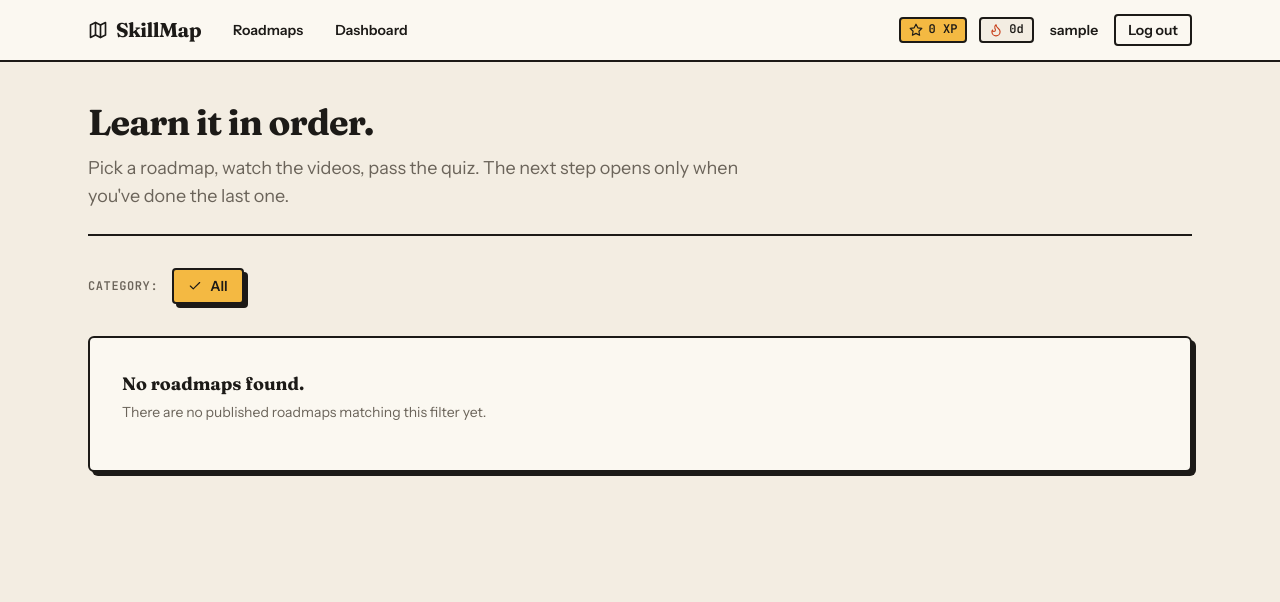
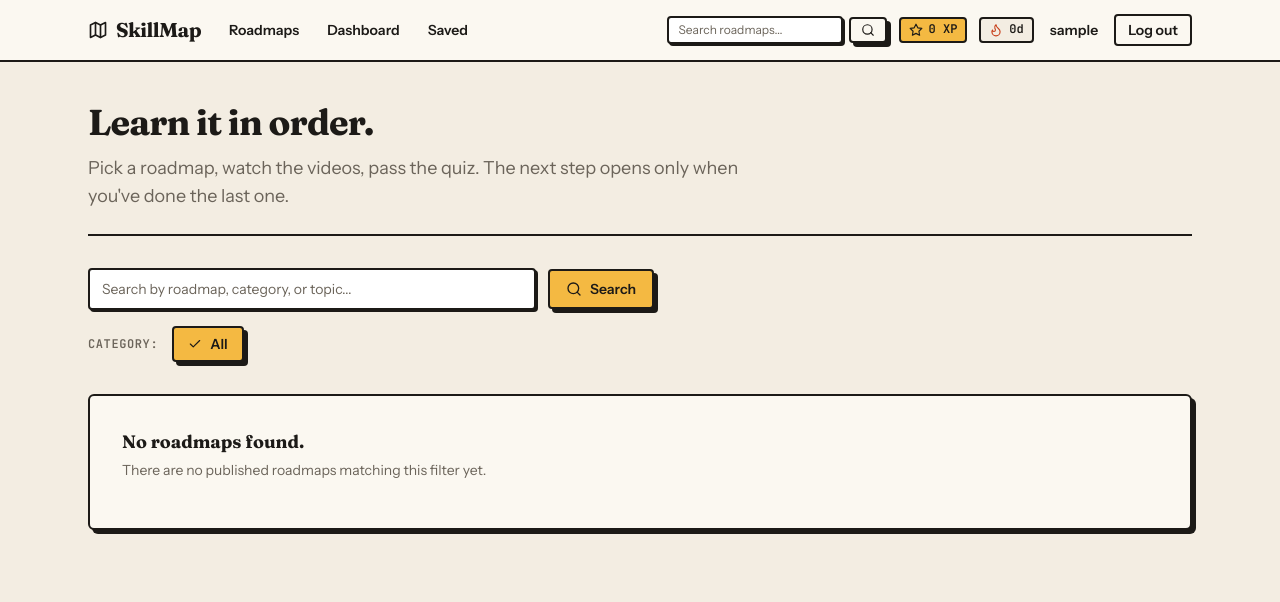
Before and after one commit to Esingh-byte/SkillMap, a Django app: page /roadmaps/ in a window 1280 px wide. Shown: the top 602 px of the page. Run offline with Django 5.2, Linux system fonts and the light colour scheme; the visitor is signed in with stand-in values (Sample User, id 1); data that the repository does not hold is empty; some libraries are stand-ins or nearby versions.

Commit message:
Add bookmarks and roadmap search

```diff
--- a/roadmaps/urls.py
+++ b/roadmaps/urls.py
@@ -5,6 +5,8 @@ app_name = "roadmaps"
 
 urlpatterns = [
     path("", views.roadmap_list, name="list"),
+    path("saved/", views.saved_roadmaps, name="saved"),
     path("<slug:slug>/", views.roadmap_detail, name="detail"),
+    path("<slug:slug>/bookmark/", views.toggle_bookmark, name="bookmark"),
     path("<slug:roadmap_slug>/<slug:node_slug>/", views.node_detail, name="node_detail"),
 ]
--- a/roadmaps/views.py
+++ b/roadmaps/views.py
@@ -1,6 +1,11 @@
+from django.contrib import messages
 from django.contrib.auth.decorators import login_required
 from django.core.exceptions import PermissionDenied
-from django.shortcuts import get_object_or_404, render
+from django.core.paginator import Paginator
+from django.shortcuts import get_object_or_404, redirect, render
+from django.urls import reverse
+from django.utils.http import url_has_allowed_host_and_scheme
+from django.views.decorators.http import require_POST
 
 from notes.models import Note
 from progress.models import NodeProgress, VideoProgress
@@ -12,22 +17,81 @@ from progress.services import (
 )
 
 from .models import Category, Node, Roadmap
+from .services import (
+    get_bookmarked_roadmap_ids,
+    get_saved_roadmaps,
+    search_roadmaps,
+    toggle_roadmap_bookmark,
+)
+
+ROADMAPS_PER_PAGE = 12
 
 
 def roadmap_list(request):
-    roadmaps = Roadmap.objects.filter(is_published=True).select_related("category")
-    selected = request.GET.get("category", "")
-    if selected:
-        roadmaps = roadmaps.filter(category__slug=selected)
+    q = (request.GET.get("q") or "").strip()
+    selected = (request.GET.get("category") or "").strip()
+    qs = search_roadmaps(q=q, category=selected or None)
+
+    paginator = Paginator(qs, ROADMAPS_PER_PAGE)
+    page_obj = paginator.get_page(request.GET.get("page"))
+
     return render(
         request,
         "roadmaps/roadmap_list.html",
         {
-            "roadmaps": roadmaps.order_by("title"),
+            "roadmaps": page_obj,
+            "page_obj": page_obj,
             "categories": Category.objects.order_by("name"),
             "selected_category": selected,
+            "q": q,
+            "bookmarked_ids": get_bookmarked_roadmap_ids(request.user),
         },
     )
+
+
+@login_required
+def saved_roadmaps(request):
+    roadmaps = list(get_saved_roadmaps(request.user))
+    bookmarked_ids = {r.pk for r in roadmaps}
+    return render(
+        request,
+        "roadmaps/saved_roadmaps.html",
+        {
+            "roadmaps": roadmaps,
+            "bookmarked_ids": bookmarked_ids,
+        },
+    )
+
+
+@login_required
+@require_POST
+def toggle_bookmark(request, slug):
+    roadmap = get_object_or_404(Roadmap, slug=slug, is_published=True)
+    is_bookmarked = toggle_roadmap_bookmark(request.user, roadmap)
+
+    if request.headers.get("HX-Request") == "true":
+        return render(
+            request,
+            "roadmaps/_bookmark_button.html",
+            {
+                "roadmap": roadmap,
+                "is_bookmarked": is_bookmarked,
+            },
+        )
+
+    if is_bookmarked:
+        messages.success(request, f"Saved '{roadmap.title}' to your bookmarks.")
+    else:
+        messages.info(request, f"Removed '{roadmap.title}' from your saved roadmaps.")
+
+    next_url = request.POST.get("next") or request.META.get("HTTP_REFERER") or ""
+    if next_url and url_has_allowed_host_and_scheme(
+        url=next_url,
+        allowed_hosts={request.get_host()},
+        require_https=request.is_secure(),
+    ):
+        return redirect(next_url)
+    return redirect(reverse("roadmaps:detail", args=[roadmap.slug]))
 
 
 @login_required
@@ -39,6 +103,7 @@ def roadmap_detail(request, slug):
         {"node": n, "status": statuses[n.pk]}
         for n in roadmap.nodes.order_by("order", "pk")
     ]
+    bookmarked_ids = get_bookmarked_roadmap_ids(request.user)
     return render(
         request,
         "roadmaps/roadmap_detail.html",
@@ -46,6 +111,8 @@ def roadmap_detail(request, slug):
             "roadmap": roadmap,
             "nodes": nodes,
             "progress": roadmap_progress(request.user, roadmap),
+            "is_bookmarked": roadmap.pk in bookmarked_ids,
+            "bookmarked_ids": bookmarked_ids,
         },
     )
 
--- a/templates/base.html
+++ b/templates/base.html
@@ -32,12 +32,13 @@
       },
     };
   </script>
+  <script src="https://unpkg.com/htmx.org@2.0.4"></script>
   <link rel="stylesheet" href="{% static 'css/app.css' %}">
 </head>
 <body class="min-h-screen flex flex-col bg-paper text-ink font-sans">
   <header class="bg-card border-b-2 border-ink">
     <nav class="max-w-6xl mx-auto px-4 sm:px-6 py-3.5 flex flex-wrap items-center justify-between gap-4" aria-label="Main navigation">
-      <div class="flex items-center gap-6">
+      <div class="flex flex-wrap items-center gap-5">
         <a href="{% url 'roadmaps:list' %}" class="inline-flex items-center gap-2 font-heading text-xl font-bold text-ink tracking-tight no-underline">
           <svg class="w-5 h-5 shrink-0" viewBox="0 0 24 24" fill="none" stroke="currentColor" stroke-width="2" stroke-linecap="round" stroke-linejoin="round" aria-hidden="true">
             <path d="M3 6l6-3 6 3 6-3v15l-6 3-6-3-6 3V6z"/>
@@ -46,13 +47,32 @@
           </svg>
           <span>SkillMap</span>
         </a>
-        <div class="flex items-center gap-4 text-sm font-semibold">
+        <div class="flex items-center gap-3 text-sm font-semibold">
           <a href="{% url 'roadmaps:list' %}" class="px-2 py-1 rounded hover:bg-paper transition-colors">Roadmaps</a>
           <a href="{% url 'dashboard:home' %}" class="px-2 py-1 rounded hover:bg-paper transition-colors">Dashboard</a>
+          {% if user.is_authenticated %}
+            <a href="{% url 'roadmaps:saved' %}" class="px-2 py-1 rounded hover:bg-paper transition-colors">Saved</a>
+          {% endif %}
         </div>
       </div>
 
       <div class="flex flex-wrap items-center gap-3">
+        <form method="get" action="{% url 'roadmaps:list' %}" role="search" class="flex items-center gap-1.5">
+          <label for="navbar-search-q" class="sr-only">Search roadmaps</label>
+          <input id="navbar-search-q"
+                 type="search"
+                 name="q"
+                 value="{{ q|default:'' }}"
+                 placeholder="Search roadmaps..."
+                 class="sk-input text-xs py-1 px-2.5 w-36 sm:w-44">
+          <button type="submit" class="sk-btn text-xs py-1 px-2.5" aria-label="Search">
+            <svg class="w-3.5 h-3.5 shrink-0" viewBox="0 0 24 24" fill="none" stroke="currentColor" stroke-width="2" stroke-linecap="round" stroke-linejoin="round" aria-hidden="true">
+              <circle cx="11" cy="11" r="8"/>
+              <line x1="21" y1="21" x2="16.65" y2="16.65"/>
+            </svg>
+          </button>
+        </form>
+
         {% if user.is_authenticated %}
           <span class="sk-badge sk-badge--marigold sk-mono" title="Total experience points">
             <svg class="w-3.5 h-3.5 shrink-0" viewBox="0 0 24 24" fill="none" stroke="currentColor" stroke-width="2" stroke-linecap="round" stroke-linejoin="round" aria-hidden="true">
--- a/templates/roadmaps/roadmap_list.html
+++ b/templates/roadmaps/roadmap_list.html
@@ -10,10 +10,36 @@
   </div>
 </section>
 
-<section class="mb-8" aria-label="Filter roadmaps by category">
+<!-- Search and Category Filters -->
+<section class="mb-8 space-y-4" aria-label="Search and filter roadmaps">
+  <form method="get" action="{% url 'roadmaps:list' %}" role="search" class="flex flex-wrap items-center gap-3">
+    {% if selected_category %}
+      <input type="hidden" name="category" value="{{ selected_category }}">
+    {% endif %}
+    <div class="flex-1 min-w-[220px] max-w-md">
+      <label for="roadmap-search-q" class="sr-only">Search roadmaps by title, description, category, or topic</label>
+      <input id="roadmap-search-q"
+             type="search"
+             name="q"
+             value="{{ q }}"
+             placeholder="Search by roadmap, category, or topic..."
+             class="sk-input text-sm">
+    </div>
+    <button type="submit" class="sk-btn sk-btn--primary text-sm">
+      <svg class="w-4 h-4 shrink-0" viewBox="0 0 24 24" fill="none" stroke="currentColor" stroke-width="2" stroke-linecap="round" stroke-linejoin="round" aria-hidden="true">
+        <circle cx="11" cy="11" r="8"/>
+        <line x1="21" y1="21" x2="16.65" y2="16.65"/>
+      </svg>
+      <span>Search</span>
+    </button>
+    {% if q or selected_category %}
+      <a href="{% url 'roadmaps:list' %}" class="sk-btn sk-btn--ghost text-sm">Clear filters</a>
+    {% endif %}
+  </form>
+
   <div class="flex flex-wrap items-center gap-2.5">
     <span class="text-xs font-bold uppercase tracking-wider text-muted mr-1 sk-mono">Category:</span>
-    <a href="{% url 'roadmaps:list' %}"
+    <a href="{% url 'roadmaps:list' %}{% if q %}?q={{ q|urlencode }}{% endif %}"
        class="sk-btn text-sm py-1.5 px-3.5 {% if not selected_category %}sk-btn--primary{% endif %}"
        {% if not selected_category %}aria-current="page"{% endif %}>
       {% if not selected_category %}
@@ -24,7 +50,7 @@
       <span>All</span>
     </a>
     {% for c in categories %}
-      <a href="?category={{ c.slug }}"
+      <a href="?{% if q %}q={{ q|urlencode }}&{% endif %}category={{ c.slug }}"
          class="sk-btn text-sm py-1.5 px-3.5 {% if c.slug == selected_category %}sk-btn--primary{% endif %}"
          {% if c.slug == selected_category %}aria-current="page"{% endif %}>
         {% if c.slug == selected_category %}
@@ -50,6 +76,7 @@
               {% else %}
                 <span class="sk-badge">General</span>
               {% endif %}
+              <div class="flex items-center gap-2">
                 <span class="inline-flex items-center gap-1.5 text-xs font-medium text-muted sk-mono">
                   <svg class="w-3.5 h-3.5 shrink-0" viewBox="0 0 24 24" fill="none" stroke="currentColor" stroke-width="2" stroke-linecap="round" stroke-linejoin="round" aria-hidden="true">
                     <line x1="8" y1="6" x2="21" y2="6"/>
@@ -61,6 +88,12 @@
                   </svg>
                   <span>{{ r.nodes.count }} step{{ r.nodes.count|pluralize }}</span>
                 </span>
+                {% if r.pk in bookmarked_ids %}
+                  {% include "roadmaps/_bookmark_button.html" with roadmap=r is_bookmarked=True %}
+                {% else %}
+                  {% include "roadmaps/_bookmark_button.html" with roadmap=r is_bookmarked=False %}
+                {% endif %}
+              </div>
             </div>
 
             <h2 class="font-heading text-xl font-bold text-ink mb-2">
@@ -88,12 +121,41 @@
         </article>
       {% endfor %}
     </div>
+
+    {% if page_obj.has_other_pages %}
+      <nav class="mt-8 pt-6 border-t-2 border-ink flex flex-wrap items-center justify-between gap-4" aria-label="Pagination">
+        <span class="sk-mono text-xs font-semibold text-muted">
+          Page {{ page_obj.number }} of {{ page_obj.paginator.num_pages }}
+        </span>
+        <div class="flex flex-wrap items-center gap-2">
+          {% if page_obj.has_previous %}
+            <a href="?page={{ page_obj.previous_page_number }}{% if q %}&q={{ q|urlencode }}{% endif %}{% if selected_category %}&category={{ selected_category|urlencode }}{% endif %}"
+               class="sk-btn text-xs py-1.5 px-3">Previous</a>
+          {% endif %}
+          {% for num in page_obj.paginator.page_range %}
+            <a href="?page={{ num }}{% if q %}&q={{ q|urlencode }}{% endif %}{% if selected_category %}&category={{ selected_category|urlencode }}{% endif %}"
+               class="sk-btn text-xs py-1.5 px-3 sk-mono {% if num == page_obj.number %}sk-btn--primary{% endif %}"
+               {% if num == page_obj.number %}aria-current="page"{% endif %}>{{ num }}</a>
+          {% endfor %}
+          {% if page_obj.has_next %}
+            <a href="?page={{ page_obj.next_page_number }}{% if q %}&q={{ q|urlencode }}{% endif %}{% if selected_category %}&category={{ selected_category|urlencode }}{% endif %}"
+               class="sk-btn text-xs py-1.5 px-3">Next</a>
+          {% endif %}
+        </div>
+      </nav>
+    {% endif %}
   {% else %}
     <div class="sk-card p-8 text-left">
       <p class="font-heading text-lg font-bold text-ink mb-1">No roadmaps found.</p>
-      <p class="text-sm text-muted mb-4">There are no published roadmaps matching this filter yet.</p>
-      {% if selected_category %}
-        <a href="{% url 'roadmaps:list' %}" class="sk-btn text-sm">Show all roadmaps</a>
+      <p class="text-sm text-muted mb-4">
+        {% if q %}
+          No published roadmaps matched "{{ q }}".
+        {% else %}
+          There are no published roadmaps matching this filter yet.
+        {% endif %}
+      </p>
+      {% if q or selected_category %}
+        <a href="{% url 'roadmaps:list' %}" class="sk-btn text-sm">Clear search</a>
       {% endif %}
     </div>
   {% endif %}
```
Also changed, not shown: PROJECT_CONTEXT.md (+5 -2 lines), roadmaps/services.py (+92 -1 lines), roadmaps/tests/test_bookmarks_and_search.py (added, +206 -0 lines), templates/roadmaps/_bookmark_button.html (added, +27 -0 lines), templates/roadmaps/roadmap_detail.html (+6 -3 lines), templates/roadmaps/saved_roadmaps.html (added, +75 -0 lines). Lines whose indentation alone changed are shown as unchanged.
